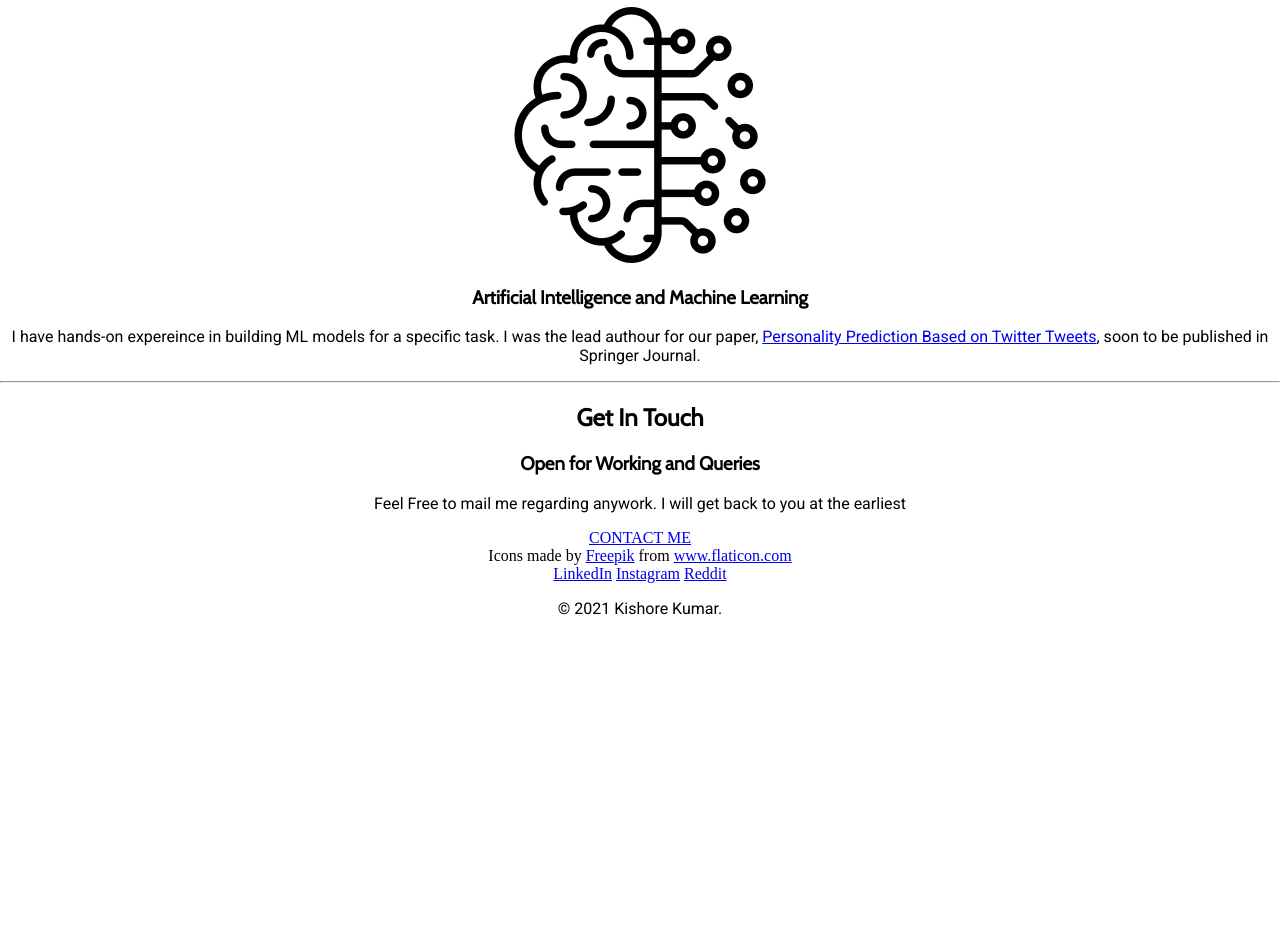
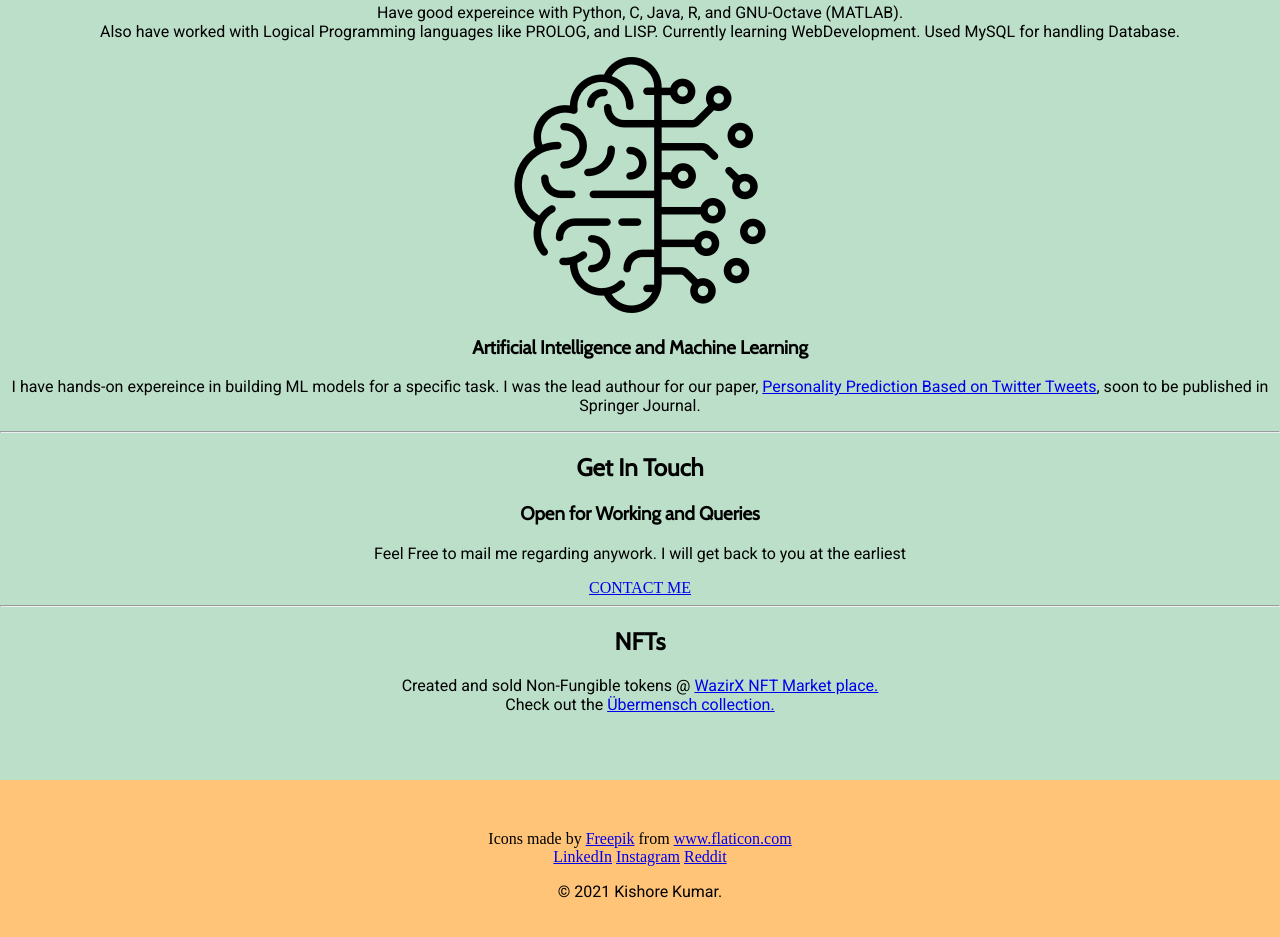
Before and after one commit to KishoreKumar1308/PersonalSite, a plain HTML site: page index.html in a window 1280 px wide. Shown: the part 1239-2176 px from the top of the page. Before the commit the page ends 1873 px from the top, so only its background shows below. Drawn offline with nearby package versions, Linux system fonts and the light colour scheme.

Commit message:
CSS Modifications

```diff
--- a/css/styles.css
+++ b/css/styles.css
@@ -50,9 +50,15 @@ p{
 }
 
 .mid{
-
+    background-color: #BBDFC8;
+    position: relative;
+    padding-top: 50px;
+    padding-bottom: 50px;
 }
 
 .bottom{
-
+    background-color: #FFC478;
+    position: relative;
+    padding-top: 50px ;
+    padding-bottom: 20px;
 }
--- a/index.html
+++ b/index.html
@@ -21,7 +21,7 @@
     <div class="mid">
         <div class="profile">
           <h2>Hello.</h2>
-          <p>An usual teenager with great passion for Programming.<br>AI | ML | Blockchain | NFTs | Decentralized Networks| Gaming | Cricket | MMA.</p>
+          <p>An usual teenager with great passion for Programming and Blockchain.<br>AI | ML | Blockchain | NFTs | Decentralized Networks| Gaming | Cricket | MMA.</p>
         </div>
         <hr>
         <div class="skills">
@@ -48,6 +48,11 @@
           <p>Feel Free to mail me regarding anywork. I will get back to you at the earliest</p>
           <a class="btn" href="mailto:kishorekumar08072002@gmail.com" target="_blank">CONTACT ME</a>
           <br>
+        </div><hr>
+        <div class="others">
+          <h2>NFTs</h2>
+          <p>Created and sold Non-Fungible tokens @ <a href="https://nft.wazirx.org">WazirX NFT Market place.</a><br>
+          Check out the <a href="https://nft.wazirx.org/collection/Ubermensch?sort=recent-desc">Übermensch collection.</a></p>
         </div>
       </div>
 
```
